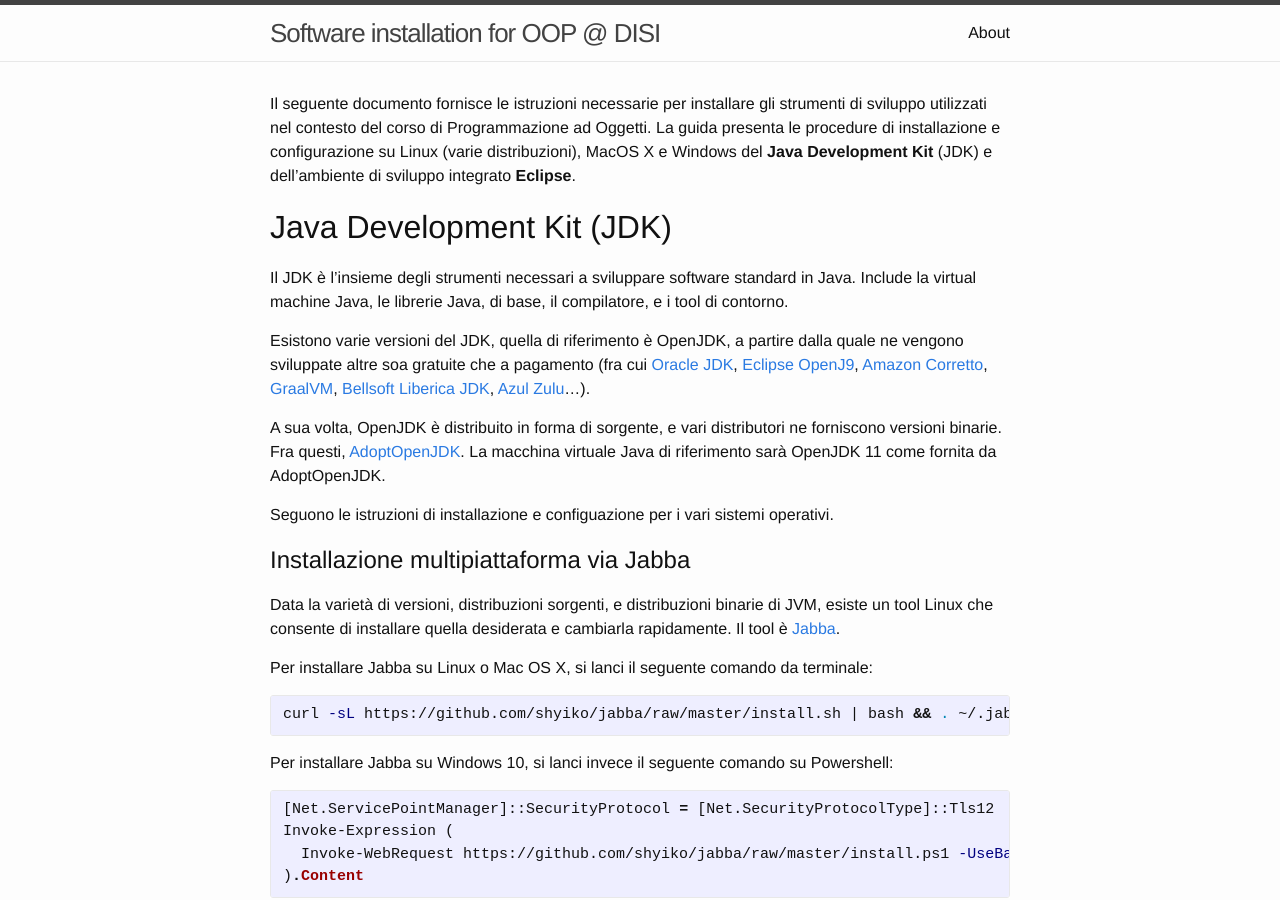
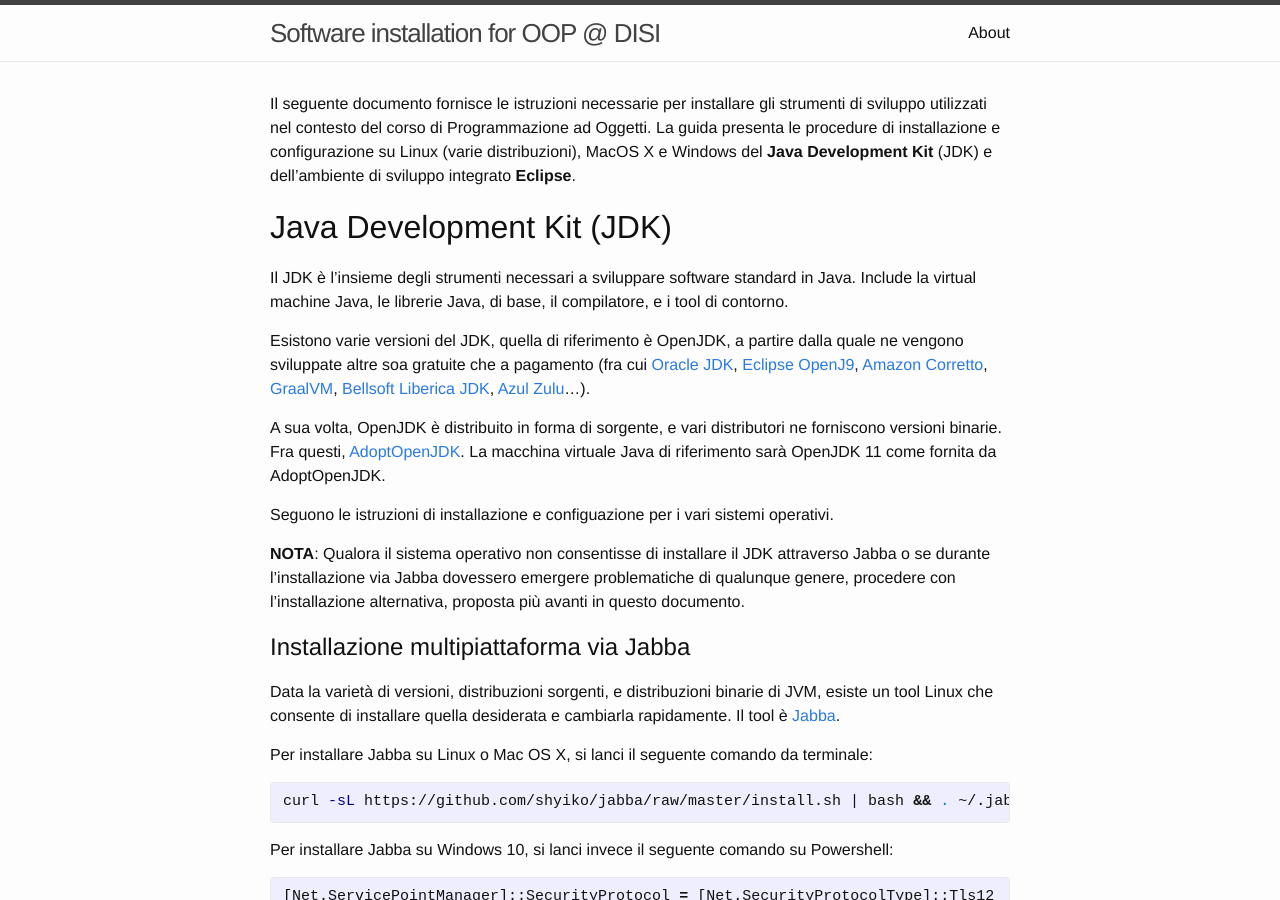
Before and after one commit to unibo-oop/software-installation, a Jekyll site: the page built from index.md, in a window 1280 px wide and 900 px high. Built offline with Jekyll 4.4.1, drawn with Linux system fonts in a browser that asks for light colours.

Commit message:
Update index.md

```diff
--- a/index.md
+++ b/index.md
@@ -18,6 +18,8 @@ Fra questi, [AdoptOpenJDK](https://adoptopenjdk.net/).
 La macchina virtuale Java di riferimento sarà OpenJDK 11 come fornita da AdoptOpenJDK.
 
 Seguono le istruzioni di installazione e configuazione per i vari sistemi operativi.
+
+**NOTA**: Qualora il sistema operativo non consentisse di installare il JDK attraverso Jabba o se durante l'installazione via Jabba dovessero emergere problematiche di qualunque genere, procedere con l'installazione alternativa, proposta più avanti in questo documento.
 
 ## Installazione multipiattaforma via Jabba
 
```
